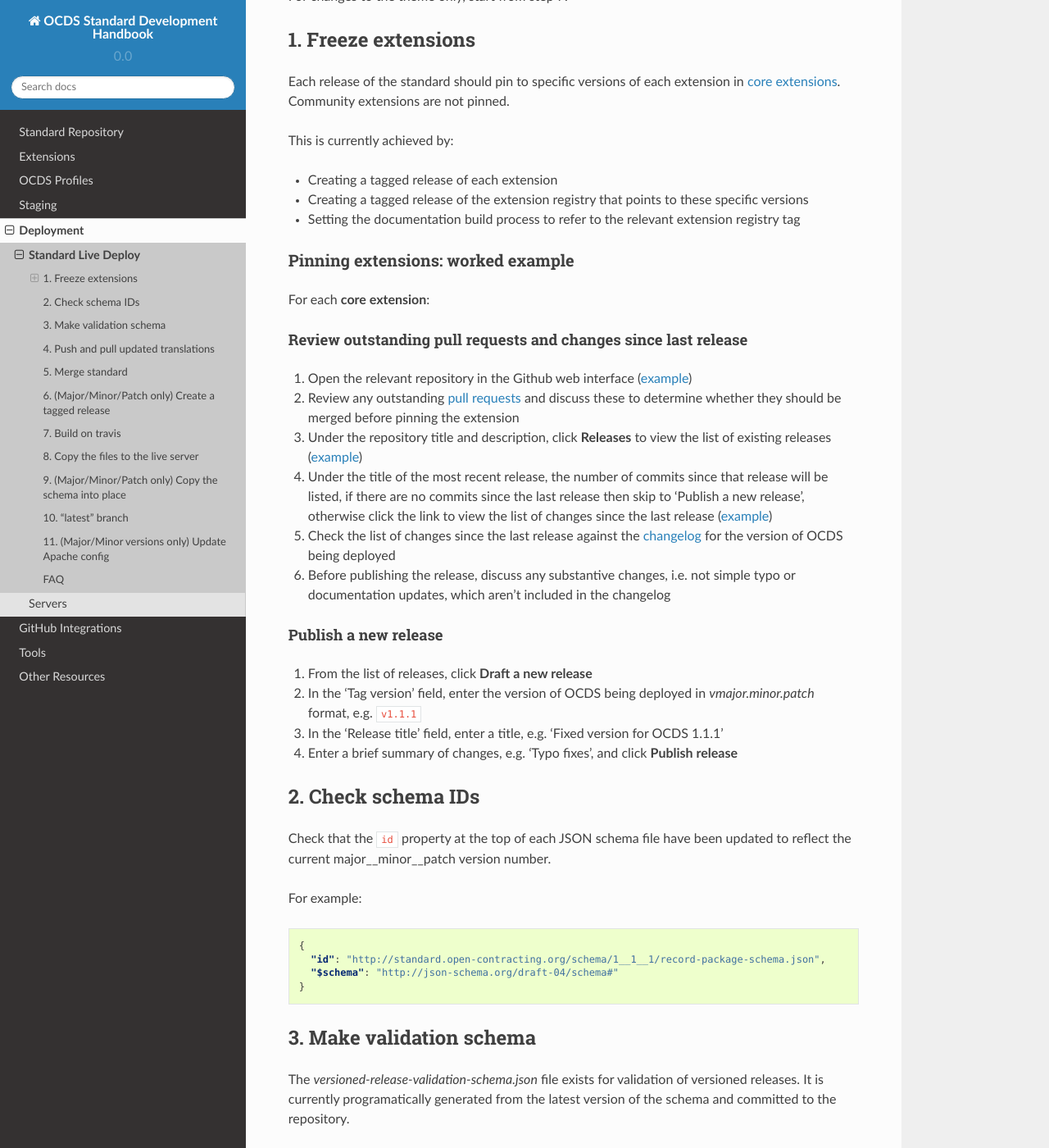
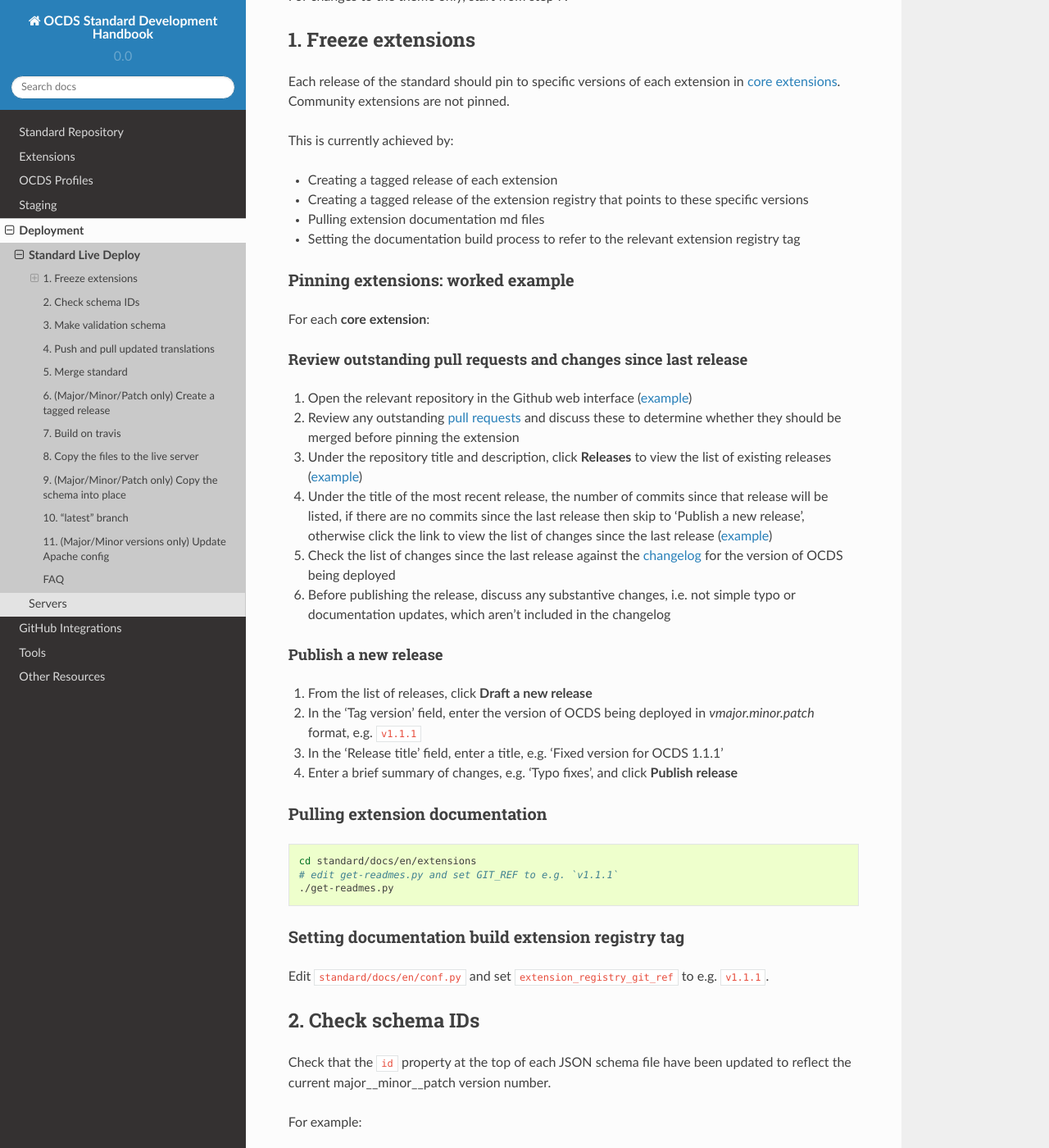
Before and after one commit to open-contracting/standard-development-handbook, a Sphinx documentation site: the page built from docs/deployment/standard-live.md, in a window 1280 px wide and 1400 px high, scrolled down 344 px. Shown: the whole window at 82% size. Built offline with Sphinx 7.4.7 and the Read the Docs theme 2.0.0, drawn with Linux system fonts in a browser that asks for light colours.

Commit message:
Document pulling extension documentation
Using srcipt added in https://github.com/open-contracting/standard/pull/550

````diff
--- a/docs/deployment/standard-live.md
+++ b/docs/deployment/standard-live.md
@@ -16,6 +16,7 @@ This is currently achieved by:
 
 * Creating a tagged release of each extension
 * Creating a tagged release of the extension registry that points to these specific versions
+* Pulling extension documentation md files
 * Setting the documentation build process to refer to the relevant extension registry tag
 
 ### Pinning extensions: worked example
@@ -37,6 +38,18 @@ For each **core extension**:
 1. In the 'Tag version' field, enter the version of OCDS being deployed in _vmajor.minor.patch_ format, e.g. `v1.1.1`
 1. In the 'Release title' field, enter a title, e.g. 'Fixed version for OCDS 1.1.1'
 1. Enter a brief summary of changes, e.g. 'Typo fixes', and click **Publish release**
+
+### Pulling extension documentation
+
+```bash
+cd standard/docs/en/extensions
+# edit get-readmes.py and set GIT_REF to e.g. `v1.1.1`
+./get-readmes.py
+```
+
+### Setting documentation build extension registry tag
+
+Edit `standard/docs/en/conf.py` and set `extension_registry_git_ref` to e.g. `v1.1.1`.
 
 ## 2. Check schema IDs
 
````
